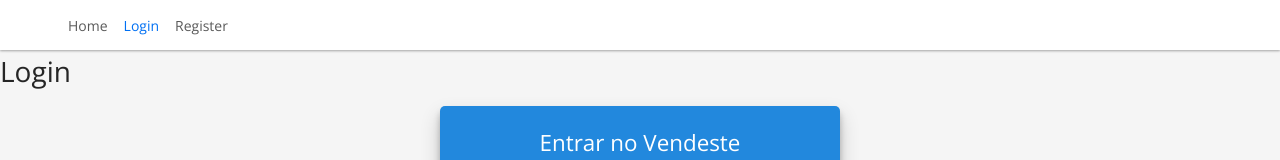
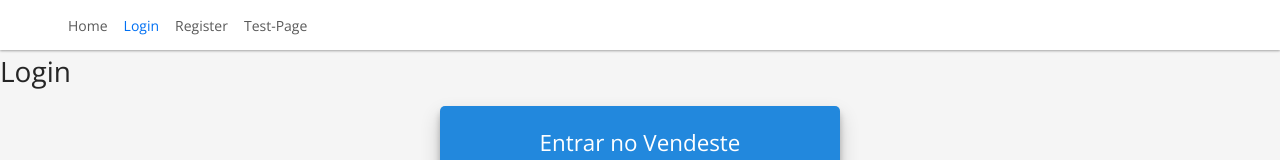
Before and after one commit to brunos3d/Vendeste, a Next.js app: page /login in a window 1280 px wide. Shown: the top 160 px of the page. Built offline with nearby package versions, Linux system fonts and the light colour scheme.

Commit message:
melhorias de estilo, adicionado botao para acessar pagina de teste

```diff
--- a/assets/navbar.css
+++ b/assets/navbar.css
@@ -51,7 +51,7 @@
 }
 
 input.search:focus {
-    box-shadow: 0 3px 7px rgba(0, 0, 0, 0.5);
+    box-shadow: 0 3px 4px rgba(0, 0, 0, 0.2);
 }
 
 input.search::placeholder {
@@ -77,5 +77,6 @@
 }
 
 .nav-link:hover {
+    transform: translateY(-1px);
     text-shadow: 0 2px 2px rgba(0, 0, 0, 0.5);
 }
--- a/frontend/components/Navbar/index.js
+++ b/frontend/components/Navbar/index.js
@@ -29,6 +29,9 @@
                                 </Link>
                             </>
                         )}
+                        <Link href="/test">
+                            <a className={`link ${route == "/test" ? "active-link" : ""}`}>Test-Page</a>
+                        </Link>
                     </div>
                 </div>
             </div>
```
